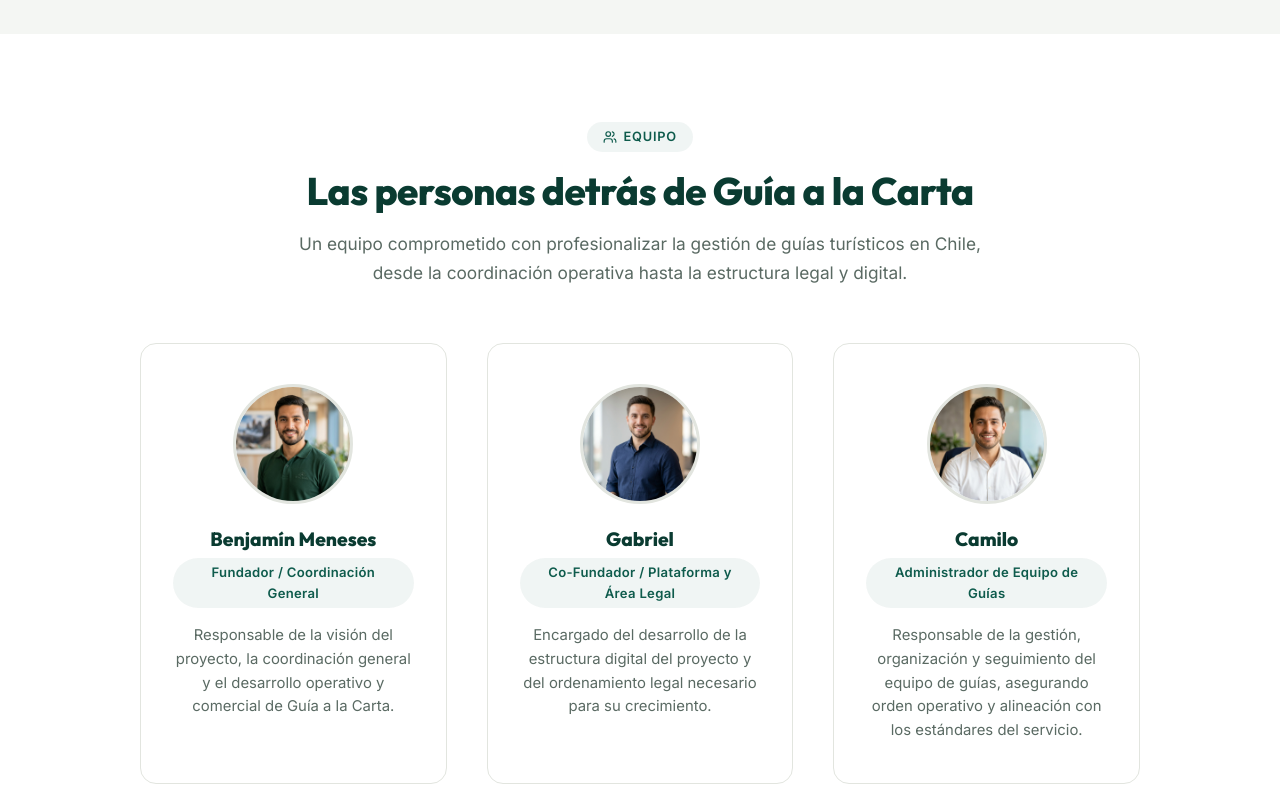
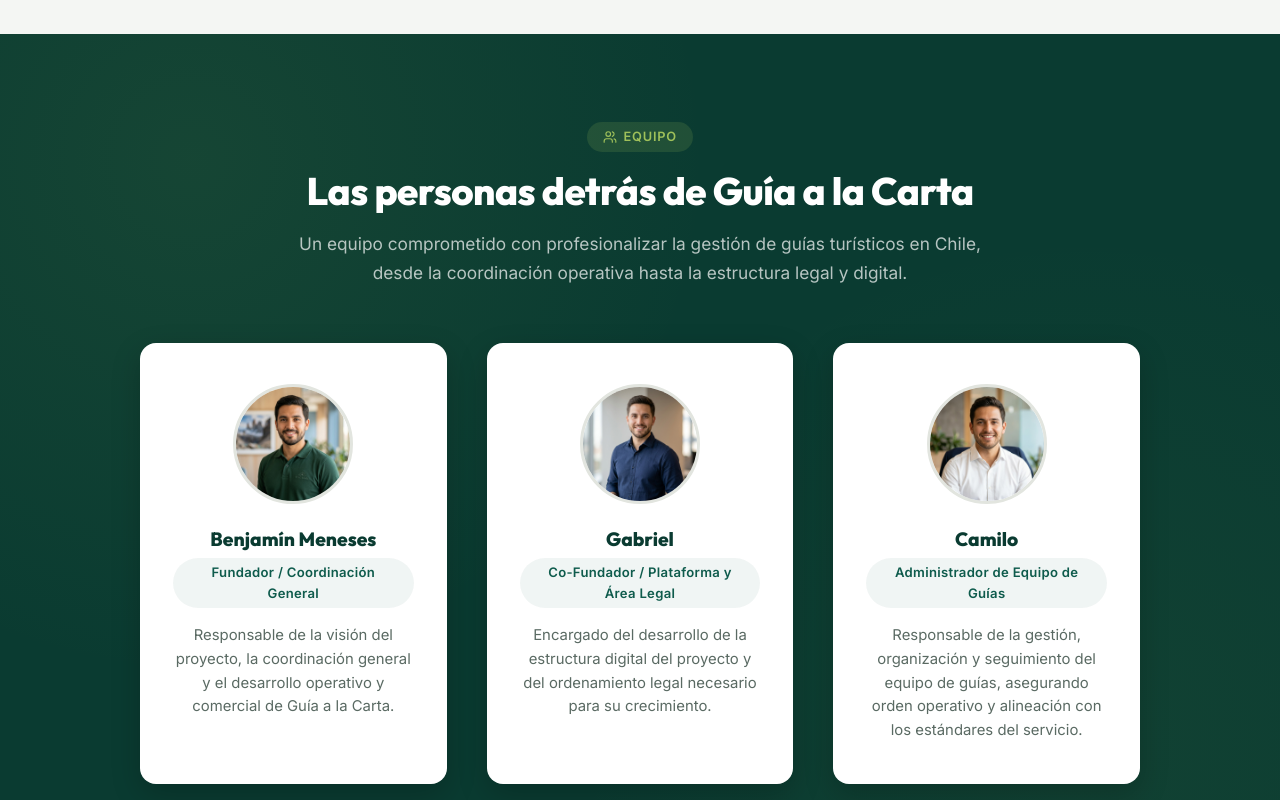
Before and after one commit to guiaalacartaoficial/guia-a-la-carta-web, a React (Vite) app: page /quienes-somos in a window 1280 px wide. Shown: the part 3340-4140 px from the top of the page. Built offline with nearby package versions, Linux system fonts and the light colour scheme; no server answers.

Commit message:
UI: Apply premium green background to the Team section

```diff
--- a/src/pages/QuienesSomos.css
+++ b/src/pages/QuienesSomos.css
@@ -153,6 +153,19 @@
 
 .bg-ns-light { background-color: var(--ns-bg); }
 .bg-ns-white { background-color: var(--c-surface); }
+.bg-ns-green-premium {
+  background-color: var(--c-primary-dark);
+  background-image: radial-gradient(circle at 15% 15%, rgba(159, 192, 90, 0.08), transparent 40%),
+                    radial-gradient(circle at 85% 85%, rgba(159, 192, 90, 0.05), transparent 40%);
+  color: white;
+}
+
+.bg-ns-green-premium .ns-section-header h2 { color: white; }
+.bg-ns-green-premium .ns-section-header p { color: rgba(255, 255, 255, 0.7); }
+.bg-ns-green-premium .ns-section-label {
+  background: rgba(159, 192, 90, 0.15);
+  color: var(--c-accent);
+}
 
 /* ============================================= */
 /*  2. QUIÉNES SOMOS — SPOTLIGHT                 */
@@ -471,6 +484,11 @@
   transition: all 0.35s ease;
   position: relative;
   overflow: hidden;
+  box-shadow: 0 10px 30px rgba(0, 0, 0, 0.2);
+}
+
+.bg-ns-green-premium .ns-team-card {
+  border: 1px solid rgba(255, 255, 255, 0.1);
 }
 
 .ns-team-card:hover {
--- a/src/pages/QuienesSomos.jsx
+++ b/src/pages/QuienesSomos.jsx
@@ -284,7 +284,7 @@ const QuienesSomos = () => {
       {/* =========================================== */}
       {/* 6. NUESTRO EQUIPO                          */}
       {/* =========================================== */}
-      <section className="ns-section bg-ns-white" id="nuestro-equipo">
+      <section className="ns-section bg-ns-green-premium" id="nuestro-equipo">
         <div className="container">
           <div className="ns-section-header">
             <span className="ns-section-label"><Users size={14} /> Equipo</span>
```
